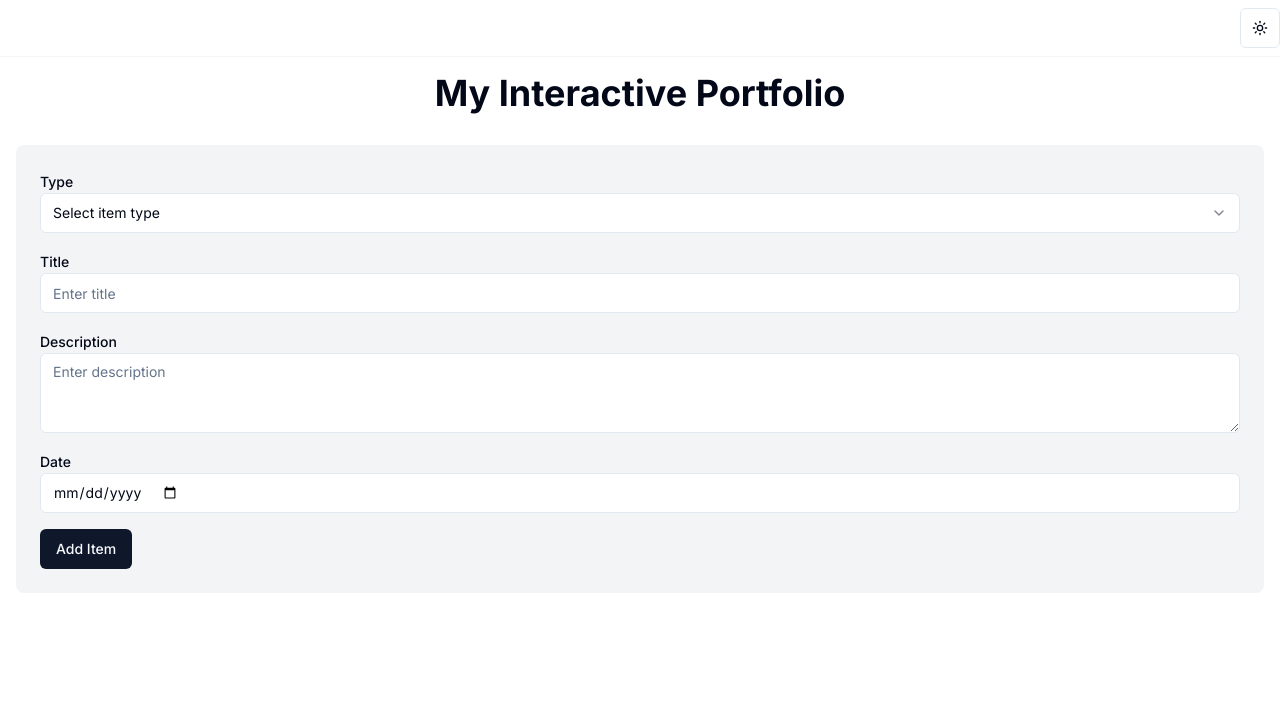
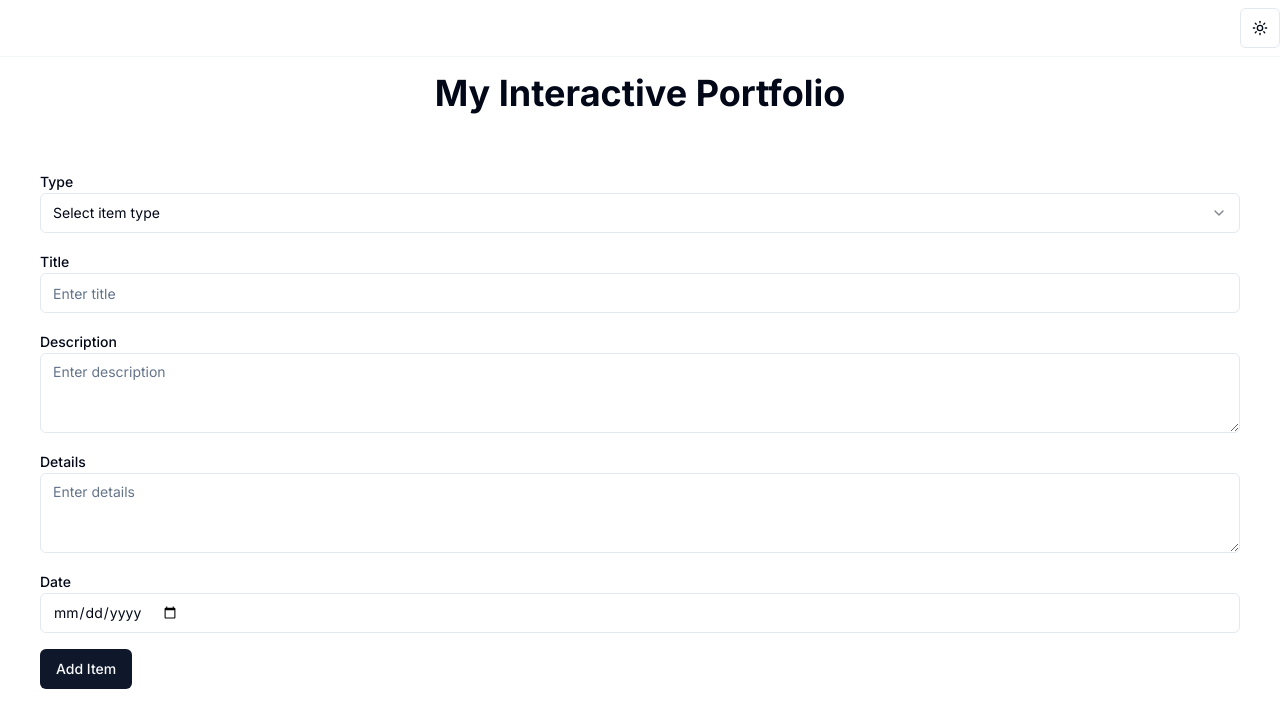
Before and after one commit to Sajjad-Taghinezhad/portfolio, a Next.js app: page /insert in a window 1280 px wide. Shown: the top 728 px of the page. Built offline with nearby package versions, Linux system fonts and the light colour scheme.

Commit message:
add details field

```diff
--- a/components/AddItemForm.tsx
+++ b/components/AddItemForm.tsx
@@ -15,6 +15,7 @@ export default function AddItemForm({ onAddItem }: AddItemFormProps) {
   const [type, setType] = useState("")
   const [title, setTitle] = useState("")
   const [description, setDescription] = useState("")
+  const [details, setDetails] = useState("")
   const [date, setDate] = useState("")
 
   const handleSubmit = (e: React.FormEvent) => {
@@ -29,7 +30,7 @@ export default function AddItemForm({ onAddItem }: AddItemFormProps) {
   }
 
   return (
-    <form onSubmit={handleSubmit} className="space-y-4 bg-gray-100 p-6 rounded-lg">
+    <form onSubmit={handleSubmit} className="space-y-4 bg-repeat-round p-6 rounded-lg">
       <div>
         <Label htmlFor="type">Type</Label>
         <Select value={type} onValueChange={setType}>
@@ -59,6 +60,16 @@ export default function AddItemForm({ onAddItem }: AddItemFormProps) {
         />
       </div>
       <div>
+        <Label htmlFor="detiles">Details</Label>
+        <Textarea
+          id="detiles"
+          value={details}
+          onChange={(e) => setDetails(e.target.value)}
+          placeholder="Enter details"
+          required
+        />
+      </div>
+      <div>
         <Label htmlFor="date">Date</Label>
         <Input id="date" type="date" value={date} onChange={(e) => setDate(e.target.value)} required />
       </div>
```
